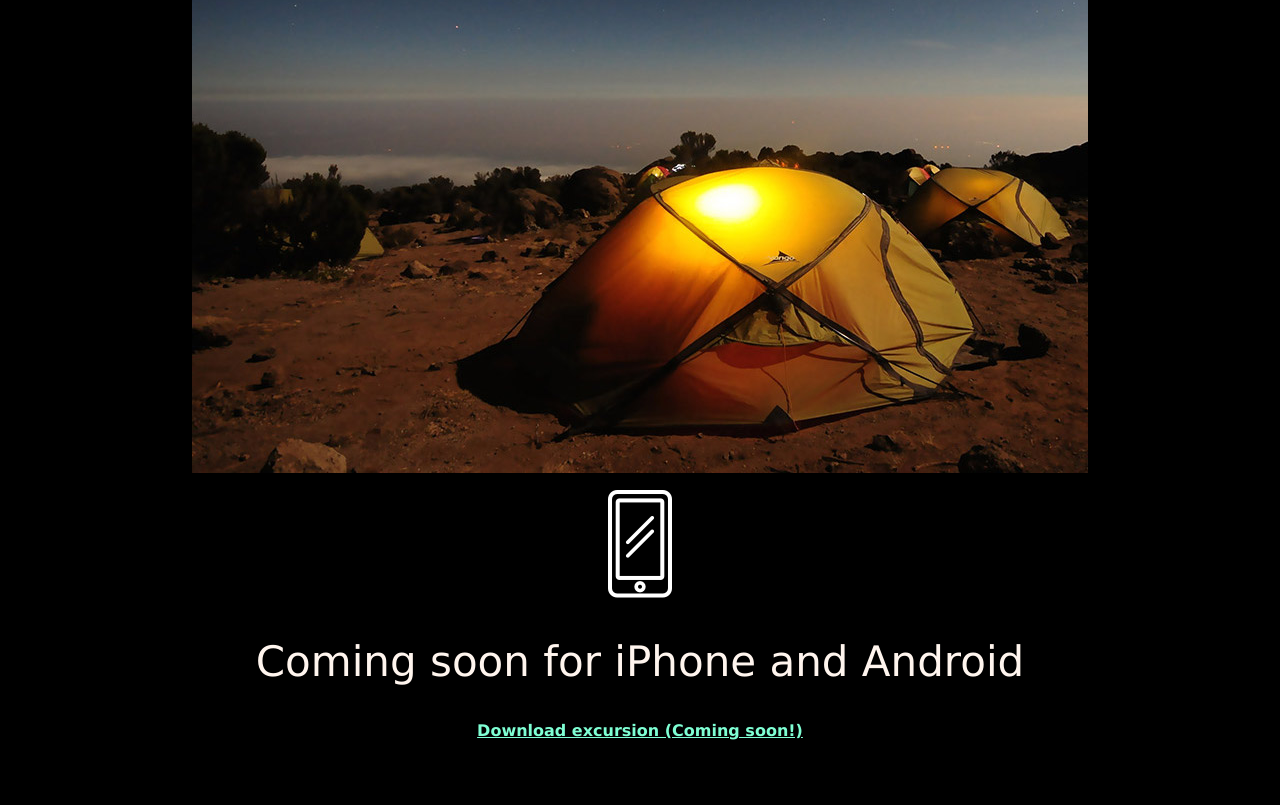
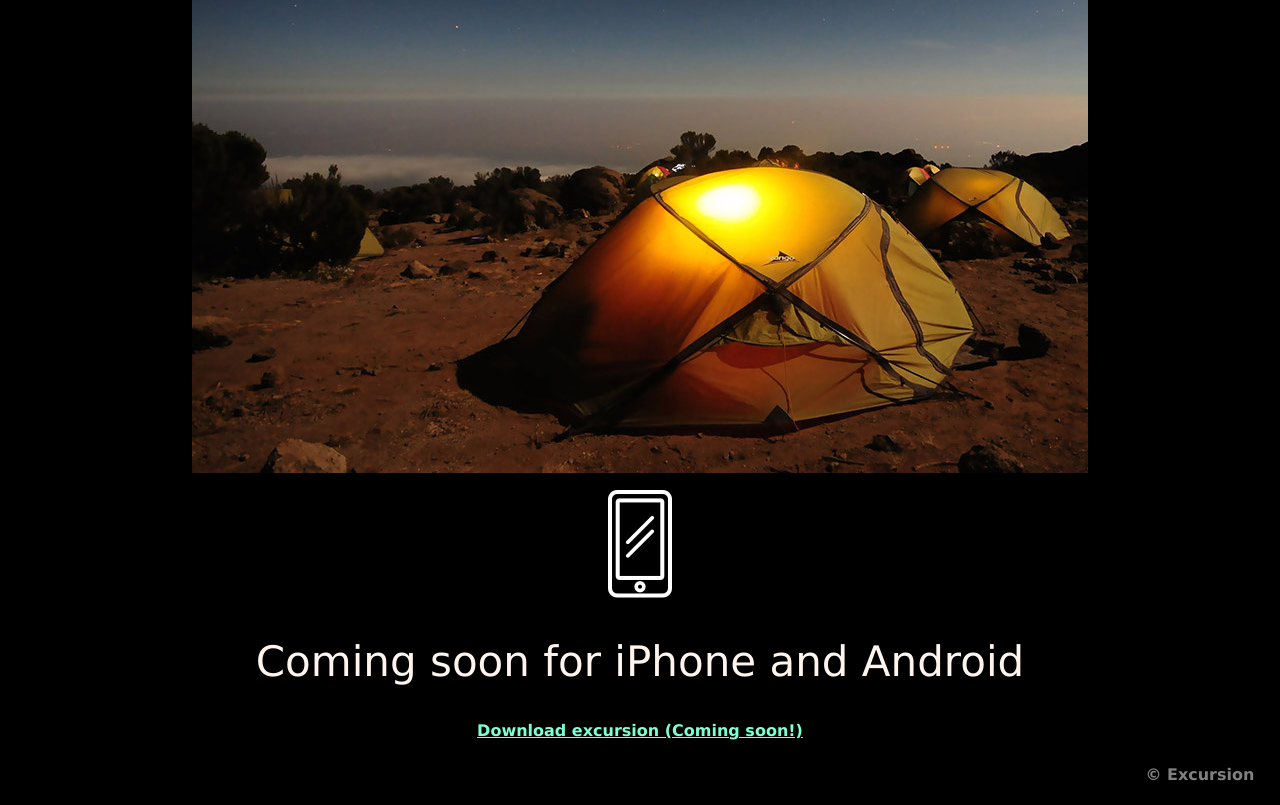
Before and after one commit to ZeInacioCB/excursion, a plain HTML site: page index.html in a window 1280 px wide. Shown: the part 1203-2008 px from the top of the page. Before the commit the page ends 1968 px from the top, so only its background shows below. Drawn offline with Linux system fonts and the light colour scheme.

Commit message:
Adding a footer

```diff
--- a/index.html
+++ b/index.html
@@ -27,5 +27,8 @@
         <h2>Coming soon for iPhone and Android</h2>
         <h6><a href="">Download excursion (Coming soon!)</a></h6>
     </div>
+    <footer>
+        <h4>&copy Excursion</h4>
+    </footer>
 </body>
 </html>
--- a/resources/css/style.css
+++ b/resources/css/style.css
@@ -35,3 +35,9 @@ a {
 img {
     margin-top: 1%;
 }
+
+footer {
+    text-align: right;
+    color: gray;
+    margin-right: 2%;
+}
```
